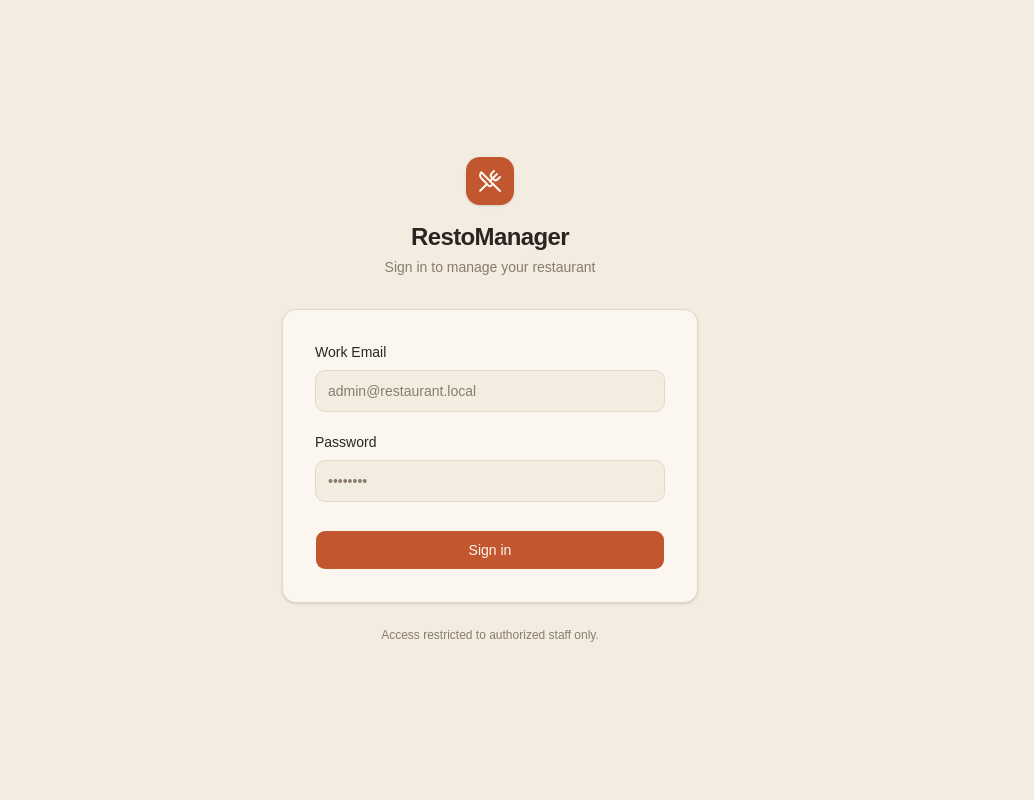
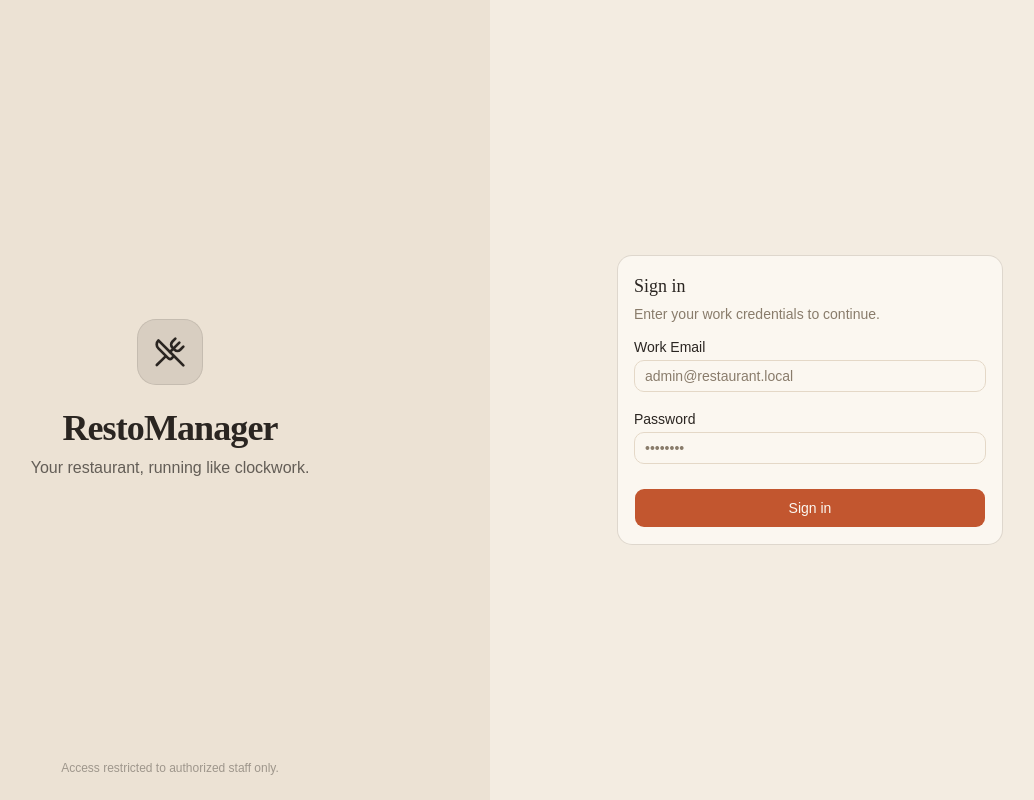
Before and after one commit to ArmandMalci/restaurant-manager, a React (Vite) app in the folder apps/web/: page /login in a window 1280 px wide. Shown: the whole page, without its empty margins (150-1184 px from the left). Built offline with nearby package versions, Linux system fonts and the light colour scheme.

Commit message:
style(web): reskin Login as a split brand + sign-in layout

```diff
--- a/apps/web/src/routes/_auth/login.tsx
+++ b/apps/web/src/routes/_auth/login.tsx
@@ -5,6 +5,9 @@ import { useAuthControllerLogin } from '@/api/auth/auth';
 import { useAuthStore } from '@/stores/auth.store';
 import type { AuthUser } from '@/stores/auth.store';
 import { Button } from '@/components/ui/button';
+import { Input } from '@/components/ui/input';
+import { Label } from '@/components/ui/label';
+import { Card, CardContent, CardHeader, CardTitle, CardDescription } from '@/components/ui/card';
 
 export const Route = createFileRoute('/_auth/login')({
   component: LoginPage,
@@ -38,27 +41,47 @@ function LoginPage() {
   }
 
   return (
-    <div className="w-full max-w-md px-4">
-      {/* Brand mark */}
-      <div className="mb-8 flex flex-col items-center gap-4">
-        <div className="bg-accent text-accent-foreground flex h-12 w-12 items-center justify-center rounded-xl shadow-sm">
+    /* Full-viewport breakout — escapes the parent _auth flex centering at lg+ */
+    <div className="fixed inset-0 flex flex-col lg:grid lg:grid-cols-2">
+      {/* Brand panel — warm, terracotta */}
+      <div className="bg-sidebar text-sidebar-foreground hidden flex-col items-center justify-center gap-8 px-16 lg:flex">
+        <div className="flex flex-col items-center gap-6 text-center">
+          <div className="bg-sidebar-foreground/10 flex h-16 w-16 items-center justify-center rounded-2xl ring-1 ring-sidebar-foreground/20">
+            <UtensilsCrossed className="text-sidebar-foreground size-8" />
+          </div>
+          <div className="space-y-2">
+            <h1 className="font-serif text-4xl font-semibold tracking-tight">RestoManager</h1>
+            <p className="text-sidebar-foreground/70 text-base">
+              Your restaurant, running like clockwork.
+            </p>
+          </div>
+        </div>
+        <p className="text-sidebar-foreground/40 absolute bottom-6 text-xs">
+          Access restricted to authorized staff only.
+        </p>
+      </div>
+
+      {/* Sign-in panel */}
+      <div className="bg-background flex flex-col items-center justify-center px-6 py-12 lg:px-16">
+        {/* Mobile brand mark — only visible below lg */}
+        <div className="mb-8 flex flex-col items-center gap-3 lg:hidden">
+          <div className="bg-sidebar text-sidebar-foreground flex h-12 w-12 items-center justify-center rounded-xl">
             <UtensilsCrossed className="size-6" />
           </div>
-        <div className="space-y-1 text-center">
-          <h1 className="text-foreground text-2xl font-bold tracking-tight">RestoManager</h1>
-          <p className="text-muted-foreground text-sm">Sign in to manage your restaurant</p>
-        </div>
+          <h2 className="font-serif text-2xl font-semibold tracking-tight">RestoManager</h2>
         </div>
 
-      {/* Card */}
-      <div className="bg-card border-border rounded-xl border px-8 py-8 shadow-sm">
+        <Card className="w-full max-w-sm">
+          <CardHeader>
+            <CardTitle className="text-lg">Sign in</CardTitle>
+            <CardDescription>Enter your work credentials to continue.</CardDescription>
+          </CardHeader>
+          <CardContent>
             <form onSubmit={handleSubmit} className="space-y-5">
               {/* Email */}
-          <div className="space-y-2">
-            <label htmlFor="email" className="text-foreground block text-sm font-medium">
-              Work Email
-            </label>
-            <input
+              <div className="space-y-1.5">
+                <Label htmlFor="email">Work Email</Label>
+                <Input
                   id="email"
                   type="email"
                   autoComplete="email"
@@ -67,16 +90,13 @@ function LoginPage() {
                   onChange={(e) => setEmail(e.target.value)}
                   placeholder="admin@restaurant.local"
                   disabled={login.isPending}
-              className="border-border bg-background text-foreground placeholder:text-muted-foreground focus-visible:ring-ring/50 w-full rounded-lg border px-3 py-2.5 text-sm outline-none transition-colors focus-visible:ring-2 disabled:cursor-not-allowed disabled:opacity-50"
                 />
               </div>
 
               {/* Password */}
-          <div className="space-y-2">
-            <label htmlFor="password" className="text-foreground block text-sm font-medium">
-              Password
-            </label>
-            <input
+              <div className="space-y-1.5">
+                <Label htmlFor="password">Password</Label>
+                <Input
                   id="password"
                   type="password"
                   autoComplete="current-password"
@@ -85,7 +105,6 @@ function LoginPage() {
                   onChange={(e) => setPassword(e.target.value)}
                   placeholder="••••••••"
                   disabled={login.isPending}
-              className="border-border bg-background text-foreground placeholder:text-muted-foreground focus-visible:ring-ring/50 w-full rounded-lg border px-3 py-2.5 text-sm outline-none transition-colors focus-visible:ring-2 disabled:cursor-not-allowed disabled:opacity-50"
                 />
               </div>
 
@@ -98,21 +117,19 @@ function LoginPage() {
                 </div>
               )}
 
-          {/* Submit */}
-          <Button
-            type="submit"
-            disabled={login.isPending}
-            className="bg-accent text-accent-foreground hover:bg-accent/90 mt-2 h-10 w-full rounded-lg text-sm font-medium transition-colors"
-          >
+              {/* Submit — single primary CTA */}
+              <Button type="submit" disabled={login.isPending} className="mt-1 h-10 w-full">
                 {login.isPending ? 'Signing in…' : 'Sign in'}
               </Button>
             </form>
-      </div>
+          </CardContent>
+        </Card>
 
-      {/* Footer note */}
-      <p className="text-muted-foreground mt-6 text-center text-xs">
+        {/* Mobile footer */}
+        <p className="text-muted-foreground mt-6 text-center text-xs lg:hidden">
           Access restricted to authorized staff only.
         </p>
       </div>
+    </div>
   );
 }
```
Lines whose indentation alone changed are shown as unchanged.
